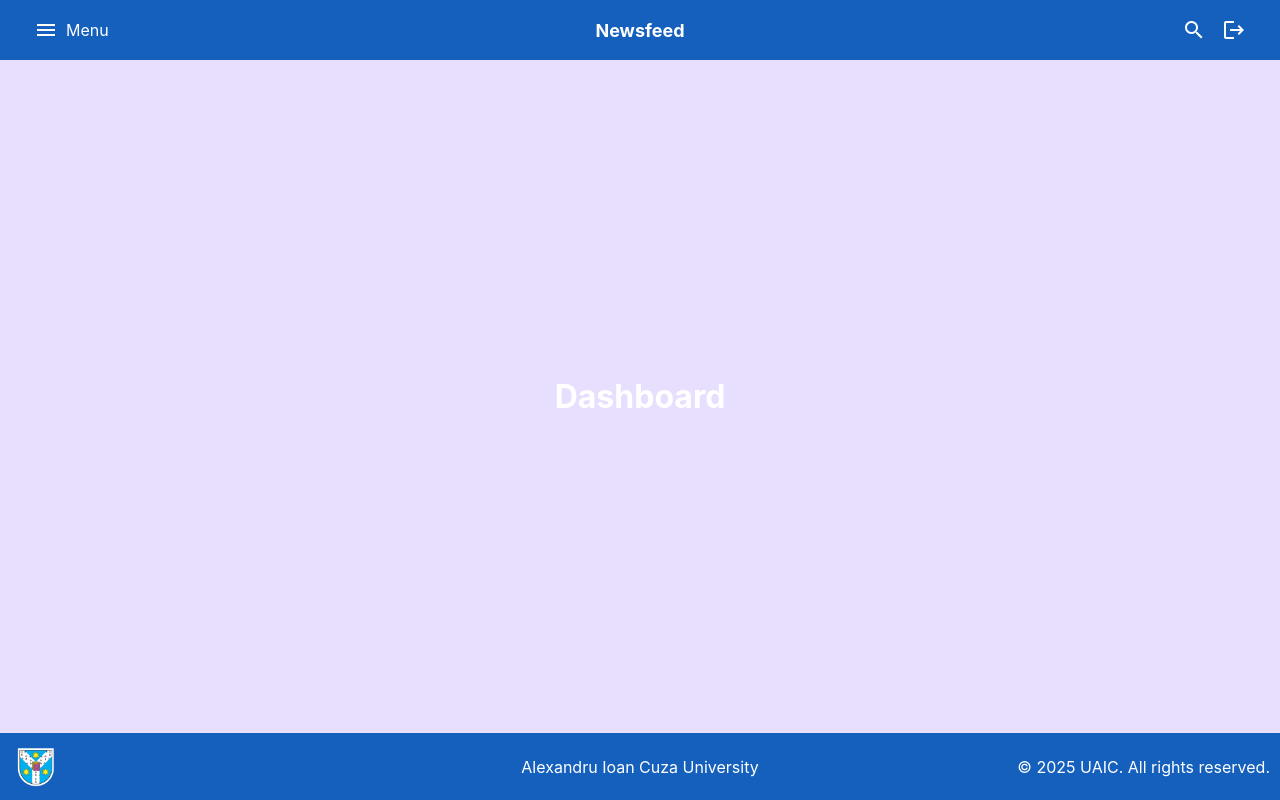
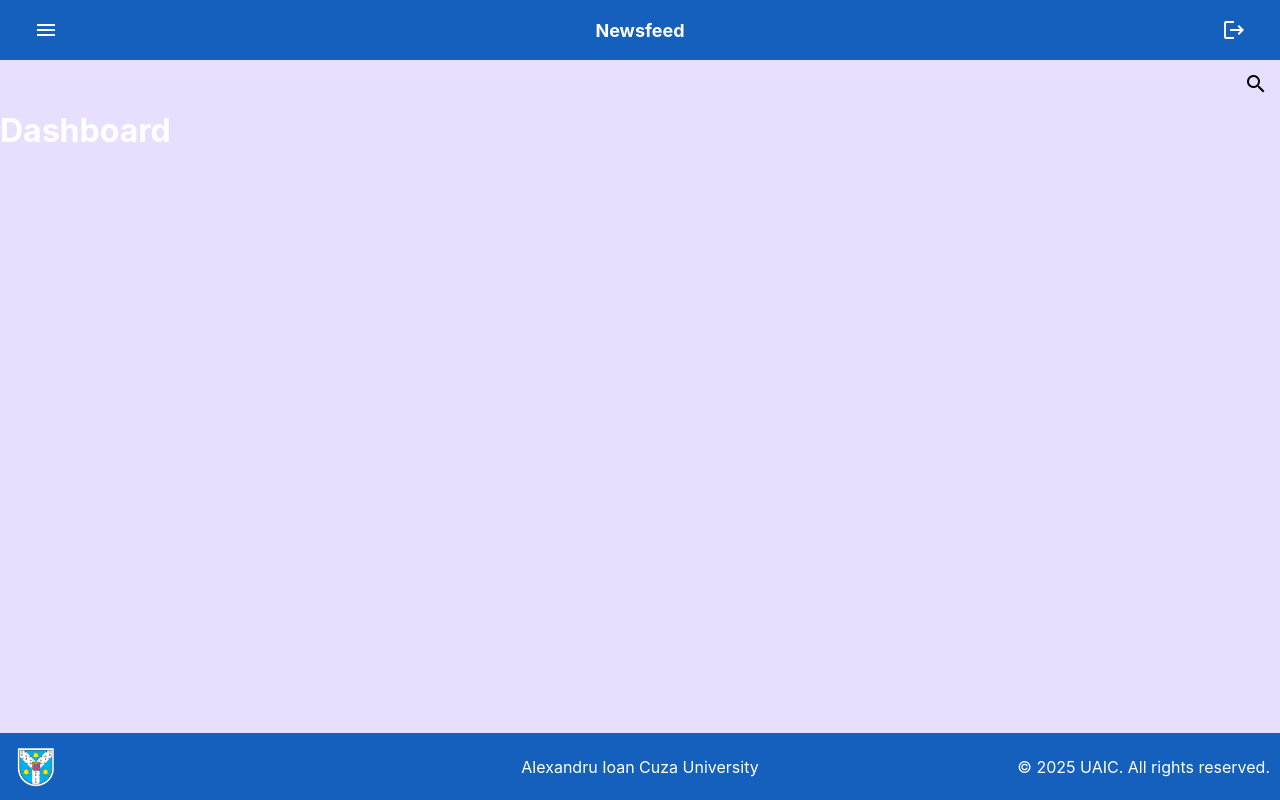
Before and after one commit to SuperSecretariat/SmartSecretary, an Angular app in the folder frontend/: page /home in a window 1280 px wide. Built offline with nearby package versions, Linux system fonts and the light colour scheme.

Commit message:
SearchBar comp

```diff
--- a/frontend/src/app/app.component.css
+++ b/frontend/src/app/app.component.css
@@ -73,3 +73,8 @@
     height: 100%;
     width: 100%;
 }
+
+.app-dashboard {
+    height: 100%;
+    width: 100%;
+}
--- a/frontend/src/app/app.component.html
+++ b/frontend/src/app/app.component.html
@@ -7,7 +7,7 @@
       <app-nav-bar class="app-nav"></app-nav-bar>
     </div>
     <div [ngClass]="{ 'dashboard-NavBarVisible': isNavBarVisible, 'dashboard-NavBarNotVisible': !isNavBarVisible}">
-      <app-dashboard></app-dashboard>
+      <app-dashboard class="app-dashboard"></app-dashboard>
     </div>
   </div>
   <footer class="footer">
--- a/frontend/src/app/components/dashboard/dashboard.component.css
+++ b/frontend/src/app/components/dashboard/dashboard.component.css
@@ -0,0 +1,4 @@
+.searchBar {
+    display: flex;
+    justify-content: end;
+}
--- a/frontend/src/app/components/dashboard/dashboard.component.html
+++ b/frontend/src/app/components/dashboard/dashboard.component.html
@@ -1 +1,4 @@
+<div class="searchBar">
+    <search-bar></search-bar>
+</div>
 <h1>Dashboard</h1>
--- a/frontend/src/app/components/dashboard/dashboard.component.ts
+++ b/frontend/src/app/components/dashboard/dashboard.component.ts
@@ -1,9 +1,12 @@
 import { Component } from '@angular/core';
 import { OnInit } from '@angular/core';
+import { SearchBarComponent } from './search-bar/search-bar.component';
 
 @Component({
   selector: 'app-dashboard',
-  imports: [],
+  imports: [
+    SearchBarComponent
+  ],
   templateUrl: './dashboard.component.html',
   styleUrl: './dashboard.component.css'
 })
--- a/frontend/src/app/components/dashboard/search-bar/search-bar.component.css
+++ b/frontend/src/app/components/dashboard/search-bar/search-bar.component.css
@@ -0,0 +1,18 @@
+button {
+    transition: transform 0.2s ease, background-color 0.3s ease;
+    border-radius: 50%;
+    margin: 1vh;
+    padding: 0.5vh;
+    background: none;
+    border: none;
+}
+
+button:hover {
+    transform: scale(1.1);
+    background-color: rgba(0, 133, 249, 0.1);
+}
+
+button:active {
+    transform: scale(0.95);
+    background-color: rgba(0, 140, 255, 0.2);
+}
--- a/frontend/src/app/components/dashboard/search-bar/search-bar.component.html
+++ b/frontend/src/app/components/dashboard/search-bar/search-bar.component.html
@@ -1 +1,3 @@
-<p>search-bar works!</p>
+<button mat-icon-button class="example-icon search-icon" aria-label="Search">
+    <mat-icon>search</mat-icon>
+</button>
--- a/frontend/src/app/components/header/header.component.css
+++ b/frontend/src/app/components/header/header.component.css
@@ -34,3 +34,18 @@
     padding: 20px;
 
 }
+
+button {
+    transition: transform 0.2s ease, background-color 0.3s ease;
+    border-radius: 50%;
+}
+
+button:hover {
+    transform: scale(1.1);
+    background-color: rgba(134, 186, 231, 0.1);
+}
+
+button:active {
+    transform: scale(0.95);
+    background-color: rgba(172, 202, 227, 0.2);
+}
--- a/frontend/src/app/components/header/header.component.html
+++ b/frontend/src/app/components/header/header.component.html
@@ -2,14 +2,11 @@
     <button mat-icon-button class="example-icon" aria-label="Example icon-button with menu icon" (click)="this.toggleNavBar()">
         <mat-icon>menu</mat-icon>
       </button>
-    <span>Menu</span>
+
 
     <span class="header-title">Newsfeed</span>
     <span class="example-spacer"></span>
 
-    <button mat-icon-button class="example-icon search-icon" aria-label="Search">
-        <mat-icon>search</mat-icon>
-    </button>
     <button mat-icon-button class="example-icon favorite-icon" aria-label="Example icon-button with heart icon">
         <mat-icon>logout</mat-icon>
     </button>
```
Also changed, not shown: frontend/src/app/components/dashboard/search-bar/search-bar.component.ts (+5 -2 lines).
